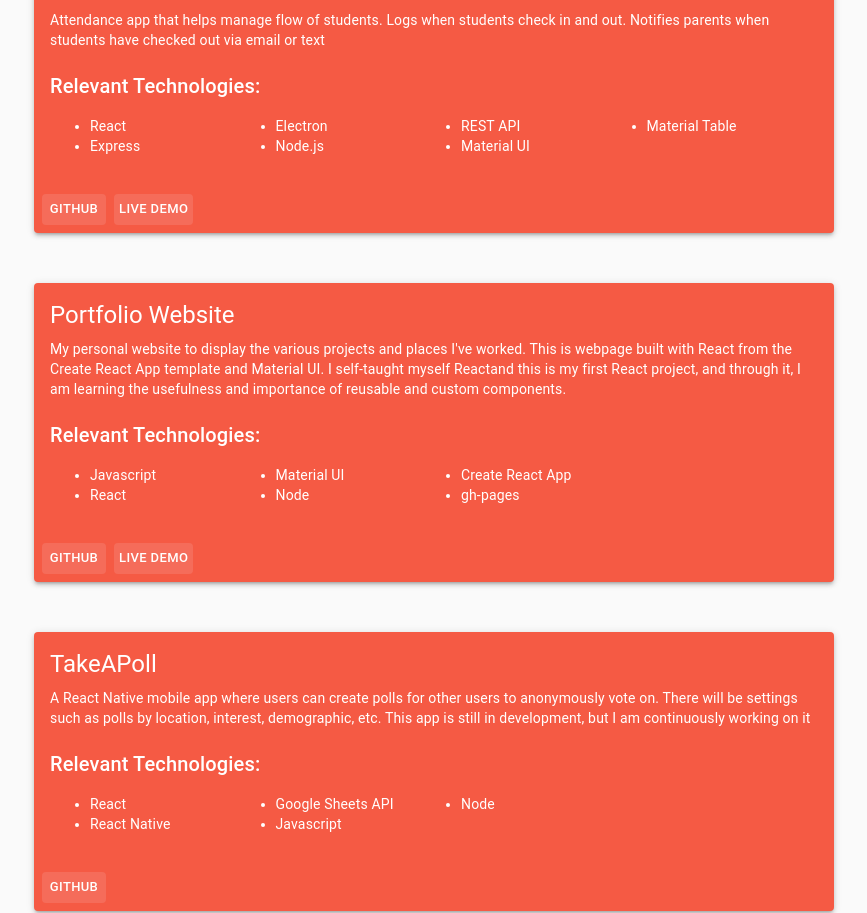
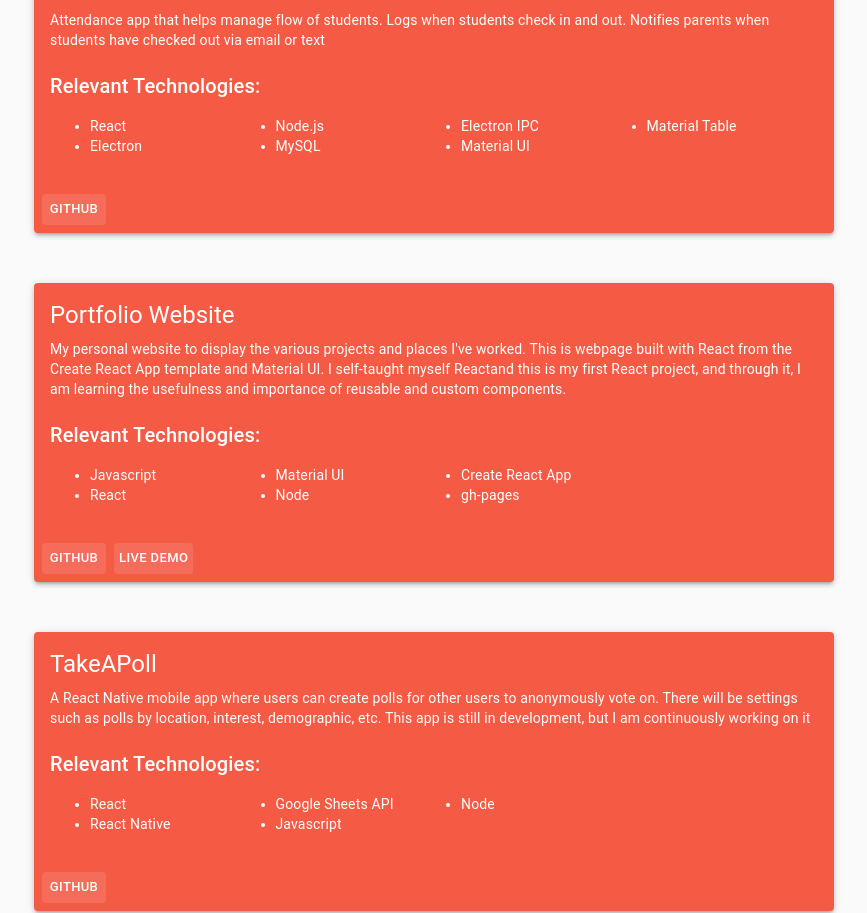
Before and after one commit to ectom/site, a React (Create React App) app: page / in a window 1280 px wide. Shown: the part 2066-2979 px from the top of the page, without its empty margins (206-1073 px from the left). Built offline with nearby package versions, Linux system fonts and the light colour scheme.

Commit message:
updated info

```diff
--- a/public/index.html
+++ b/public/index.html
@@ -7,7 +7,7 @@
     <meta name="theme-color" content="#000000"/>
     <meta
             name="Ethan Tom"
-            content="Ethan Tom's Portfolio Website"
+            content="Ethan Tom"
     />
     <link rel="apple-touch-icon" href="logo192.png"/>
     <!--
--- a/src/pages/Projects.js
+++ b/src/pages/Projects.js
@@ -55,9 +55,7 @@ export default function Projects() {
           '            when students have checked out via email or text'}
           button1Text={'GitHub'}
           button1Link={'https://www.github.com/ectom/StudentManager'}
-          button2Text={'Live Demo'}
-          button2Link={'https://ectom.github.io//404'}
-          skills={['React', 'Express', 'Electron', 'Node.js', 'REST API', 'Material UI', 'Material Table']}
+          skills={['React', 'Electron', 'Node.js', 'MySQL', 'Electron IPC', 'Material UI', 'Material Table']}
         />
         <CustomCard
           title={'Portfolio Website'}
```
Also changed, not shown: public/manifest.json.
